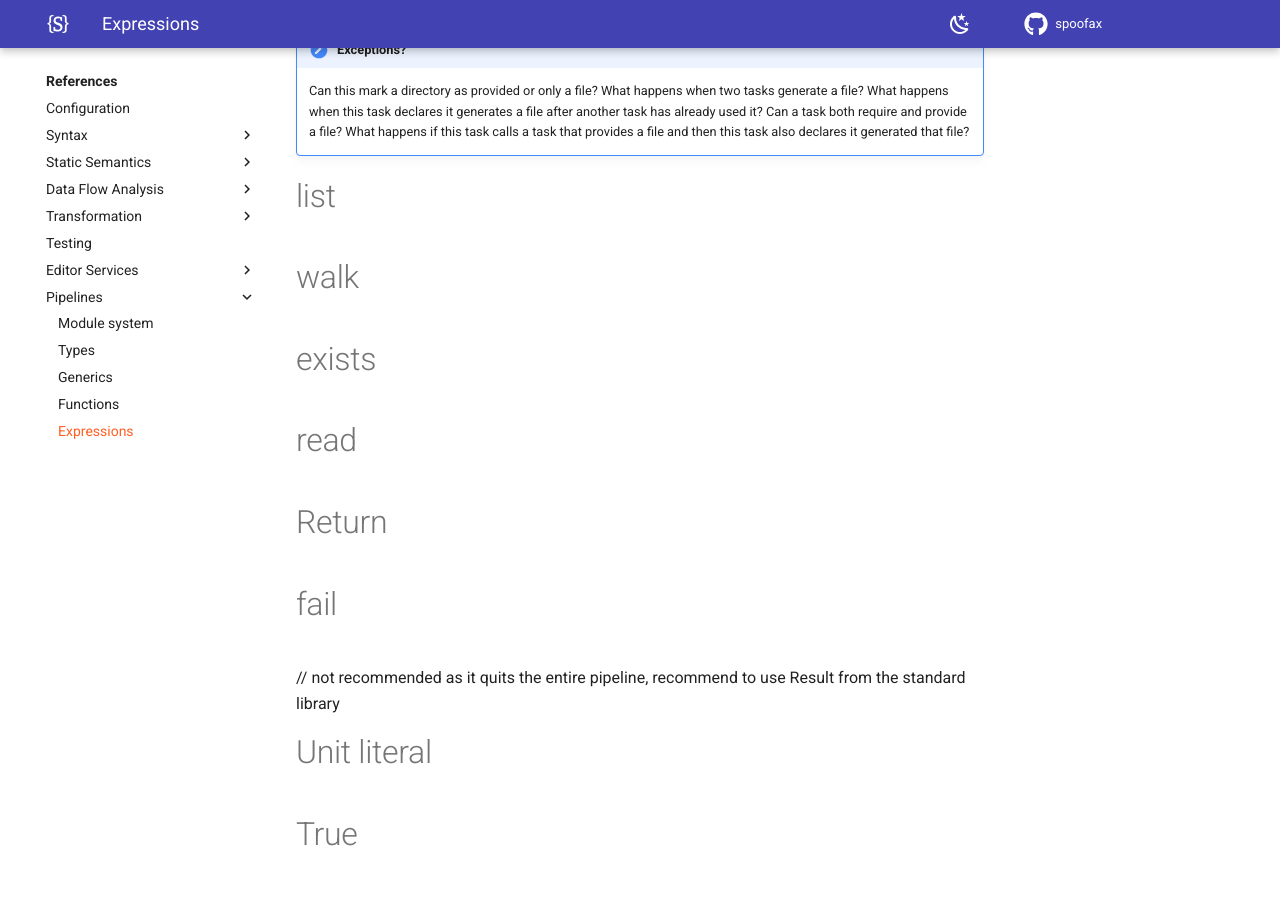
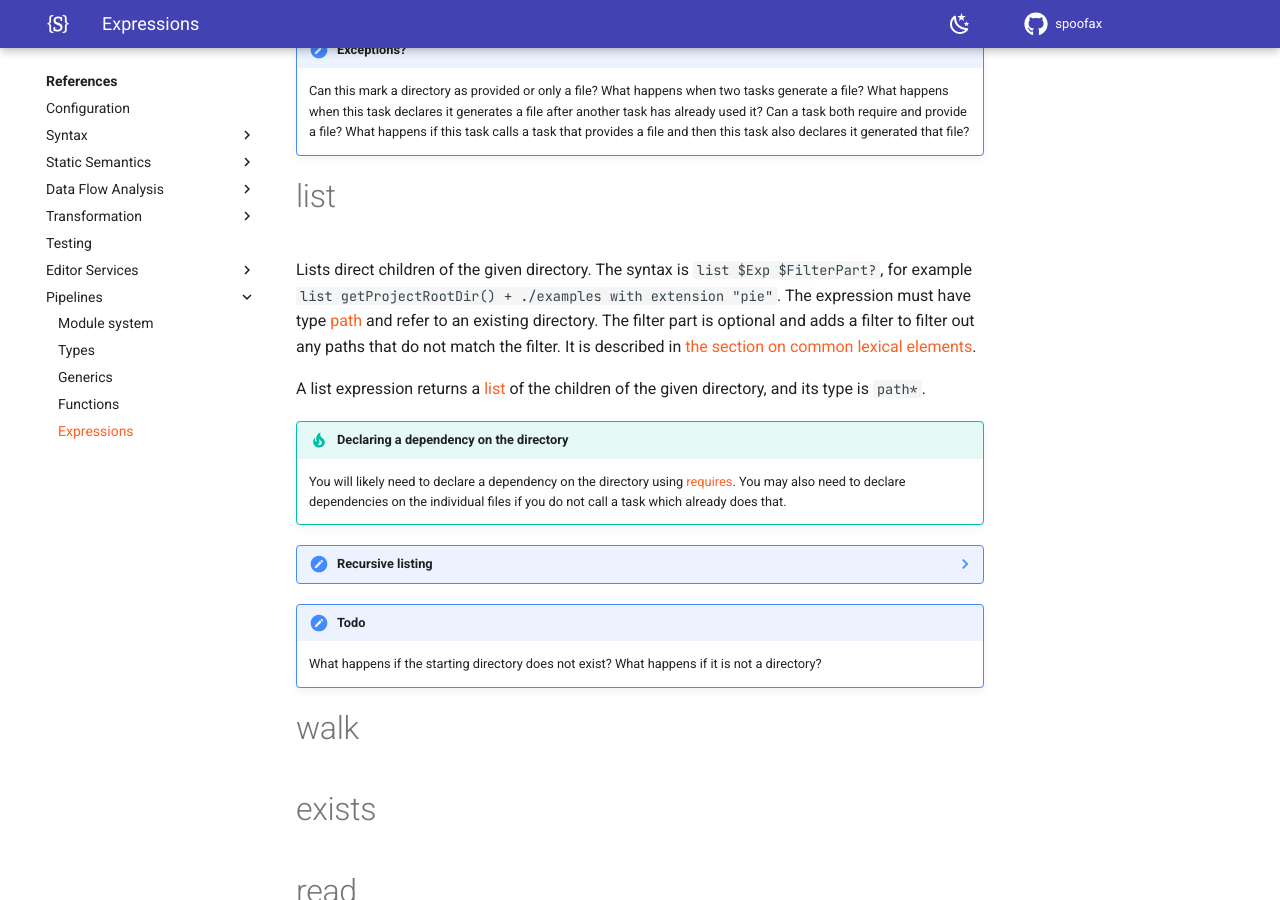
Before and after one commit to pdmosses/metaborg.github.io, an MkDocs documentation site: the page built from docs/references/pipelines/expressions.md, in a window 1280 px wide and 900 px high, scrolled down 7803 px. Built offline with MkDocs 1.6.1 and Material for MkDocs 9.7.7, drawn with Linux system fonts in a browser that asks for light colours; comment, search, counter and statistics services are not loaded.

Commit message:
Document PIE list expression

```diff
--- a/docs/references/pipelines/expressions.md
+++ b/docs/references/pipelines/expressions.md
@@ -432,6 +432,28 @@ The type and value of this expression is [unit](../types#unit).
 
 
 # list
+
+Lists direct children of the given directory.
+The syntax is `list $Exp $FilterPart?`, for example `list getProjectRootDir() + ./examples with extension "pie"`.
+The expression must have type [path](../types#path) and refer to an existing directory.
+The filter part is optional and adds a filter to filter out any paths that do not match the filter.
+It is described in [the section on common lexical elements](#filter-and-filterpart).
+
+A list expression returns a [list](../types#list) of the children of the given directory, and its type is `path*`.
+
+!!! tip "Declaring a dependency on the directory"
+    You will likely need to declare a dependency on the directory using [requires](#requires).
+    You may also need to declare dependencies on the individual files if you do not call a task which already does that.
+
+??? note "Recursive listing"
+    List only gets the direct children of the given directory.
+    To recursively get all files and directories in a given directory, use [walk](#walk).
+
+!!! todo
+    What happens if the starting directory does not exist?
+    What happens if it is not a directory?
+
+
 # walk
 
 # exists
```
